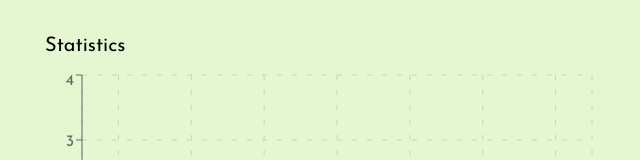
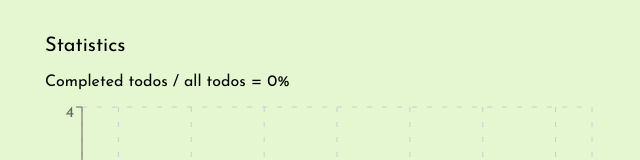
Before and after one commit to vrepetskyi/eco-tracker, a React (Create React App) app: page / in a window 1280 px wide. Shown: the part 1080-1240 px from the top of the page, without its empty margins (319-959 px from the left). Built offline with nearby package versions, Linux system fonts and the light colour scheme.

Commit message:
Added completed percent statistics metric

```diff
--- a/src/components/ActivityChart.jsx
+++ b/src/components/ActivityChart.jsx
@@ -10,7 +10,7 @@ import {
 } from "recharts";
 import { useEffect, useState } from "react";
 
-const DAYS_NAMES = ["Mon", "Tue", "Wed", "Thu", "Fri", "Sat", "Sun"];
+const DAYS_NAMES = ["Mo", "Tu", "We", "Th", "Fr", "Sa", "Su"];
 const index = new Date().getDay() === 0 ? 6 : new Date().getDay() - 1;
 
 export default function ActivityChart() {
--- a/src/components/ArticleCard.jsx
+++ b/src/components/ArticleCard.jsx
@@ -10,7 +10,7 @@ export default function Article({ image, name, url }) {
         <img
           src={image}
           alt={name + " article preview"}
-          style={{ height: 220, objectFit: "cover", filter: "grayscale(0.5)" }}
+          style={{ height: 220, objectFit: "cover", filter: "grayscale(0.75)" }}
         />
         <Typography
           m={2}
--- a/src/components/Statistics.jsx
+++ b/src/components/Statistics.jsx
@@ -1,8 +1,16 @@
+import { useSelector } from "react-redux";
 import { Tooltip, Typography } from "@mui/material";
 import { Box } from "@mui/system";
 import ActivityChart from "./ActivityChart";
+import { arrayDifference, mapIds } from "../helpers";
 
 export default function Statistics() {
+  const { completed, all } = useSelector((state) => state.todos);
+
+  const completedProportion =
+    (all.length - arrayDifference(mapIds(all), mapIds(completed)).length) /
+    all.length;
+
   return (
     <Box
       id="statistics"
@@ -17,6 +25,9 @@ export default function Statistics() {
           Statistics
         </Typography>
       </Tooltip>
+      <Typography>
+        Completed todos / all todos = {Math.floor(completedProportion * 100)}%
+      </Typography>
       <ActivityChart />
     </Box>
   );
--- a/src/helpers.js
+++ b/src/helpers.js
@@ -1,2 +1,7 @@
 export const pickRandomElement = (array) =>
   array[Math.floor(Math.random() * array.length)];
+
+export const arrayDifference = (array1, array2) =>
+  array1.filter((val) => !array2.includes(val));
+
+export const mapIds = (array) => array.map(({ id }) => id);
--- a/src/store/todos.js
+++ b/src/store/todos.js
@@ -1,5 +1,5 @@
 import { createSlice } from "@reduxjs/toolkit";
-import { pickRandomElement } from "../helpers";
+import { arrayDifference, mapIds, pickRandomElement } from "../helpers";
 
 const INITIAL_DISPLAY_QUANTITY = 3;
 
@@ -44,9 +44,6 @@ try {
 }
 
 const isIdValid = (testedId) => initialAll.find(({ id }) => testedId === id);
-
-const arrayDifference = (array1, array2) =>
-  array1.filter((val) => !array2.includes(val));
 
 const initialCompleted = (() => {
   if (!Array.isArray(lsCompleted)) {
@@ -102,10 +99,7 @@ export const todos = createSlice({
         return;
       }
 
-      const undisplayed = arrayDifference(
-        state.all.map(({ id }) => id),
-        state.activeIds
-      );
+      const undisplayed = arrayDifference(mapIds(state.all), state.activeIds);
 
       const unseen = undisplayed.filter(
         (id) =>
```
